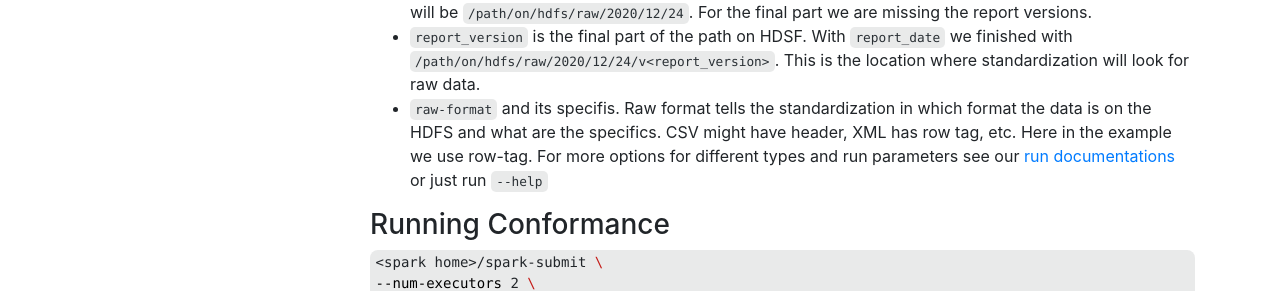
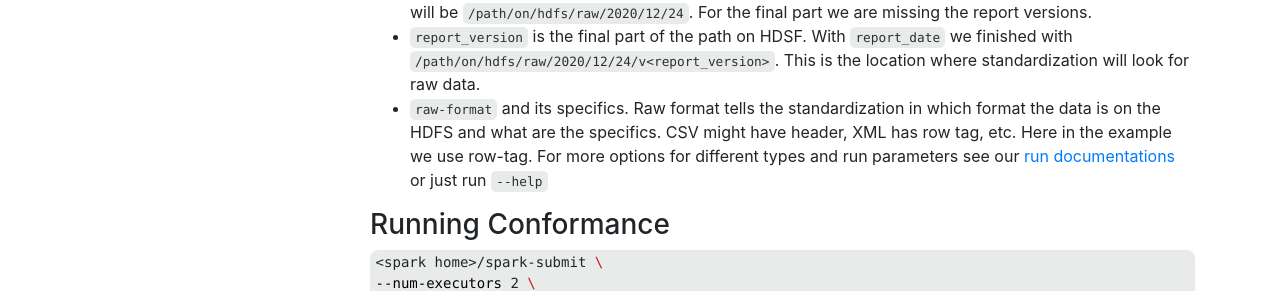
Before and after one commit to AbsaOSS/enceladus, a Jekyll site: the page built from _docs/2.0.0/usage/spark-jobs-quick-start.md, in a window 1280 px wide. Shown: the part 1038-1329 px from the top of the page. Built offline with Jekyll 4.4.1, drawn with Linux system fonts in a browser that asks for light colours; nearby versions of some CDN libraries.

Commit message:
#622 Fix PR Comments

```diff
--- a/_docs/2.0.0/usage/spark-jobs-quick-start.md
+++ b/_docs/2.0.0/usage/spark-jobs-quick-start.md
@@ -45,7 +45,7 @@ where:
 - `dataset_version` is a version of the dataset to use, which should have the correct schema and all the conformance rules wanted
 - `report_date` represents the date on which the data landed in the HDFS (in raw) and also the next part of the data output path. So if in Menas raw was specified as `/path/on/hdfs/raw` and the input parameter `report_date` as `2020-12-24` as a report date then the path where standardization will look for input files will be `/path/on/hdfs/raw/2020/12/24`. For the final part we are missing the report versions.
 - `report_version` is the final part of the path on HDSF. With `report_date` we finished with `/path/on/hdfs/raw/2020/12/24/v<report_version>`. This is the location where standardization will look for raw data.
-- `raw-format` and its specifis. Raw format tells the standardization in which format the data is on the HDFS and what are the specifics. CSV might have header, XML has row tag, etc. Here in the example we use row-tag. For more options for different types and run parameters see our [run documentations](https://absaoss.github.io/enceladus/docs/2.0.0/usage/run) or just run `--help`
+- `raw-format` and its specifics. Raw format tells the standardization in which format the data is on the HDFS and what are the specifics. CSV might have header, XML has row tag, etc. Here in the example we use row-tag. For more options for different types and run parameters see our [run documentations](https://absaoss.github.io/enceladus/docs/2.0.0/usage/run) or just run `--help`
 
 
 ### Running Conformance
```
